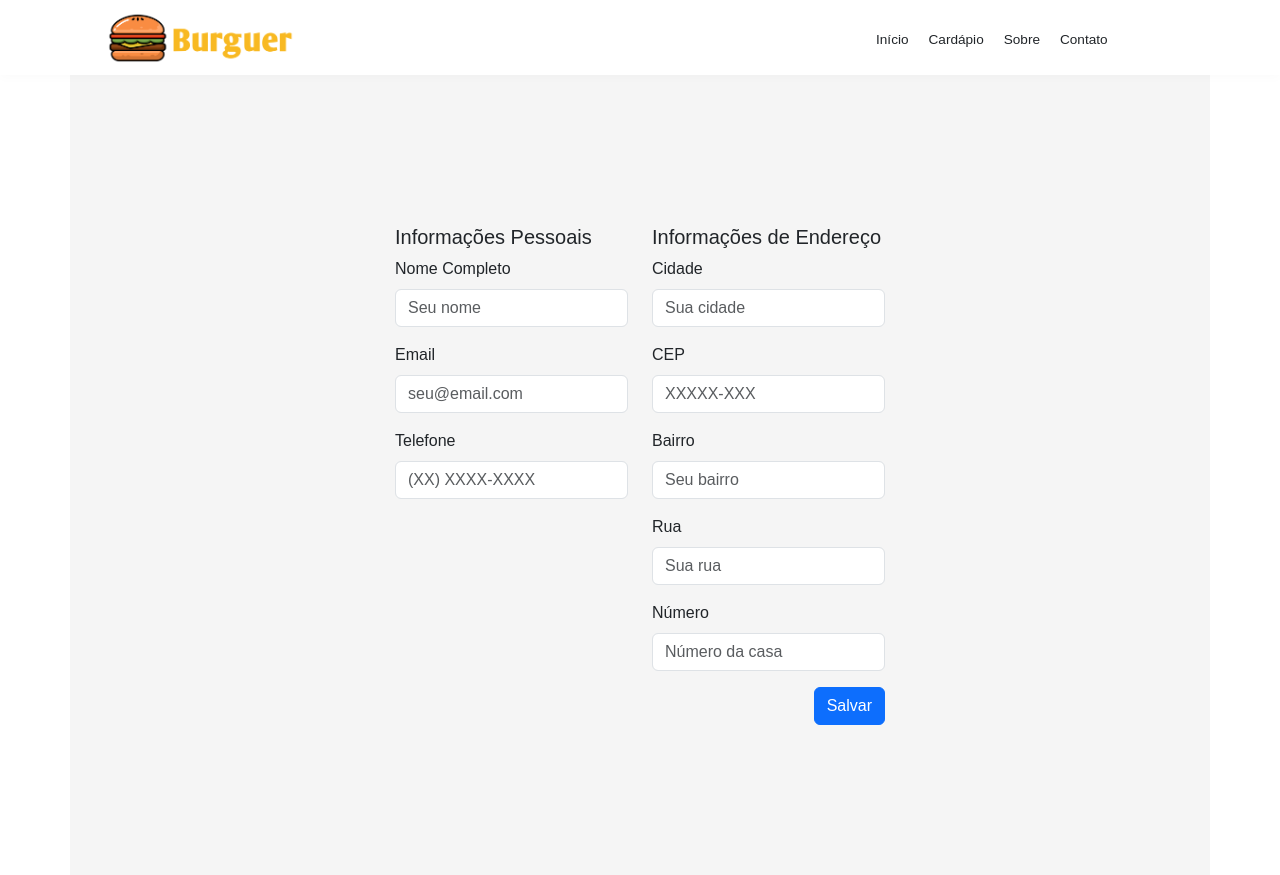
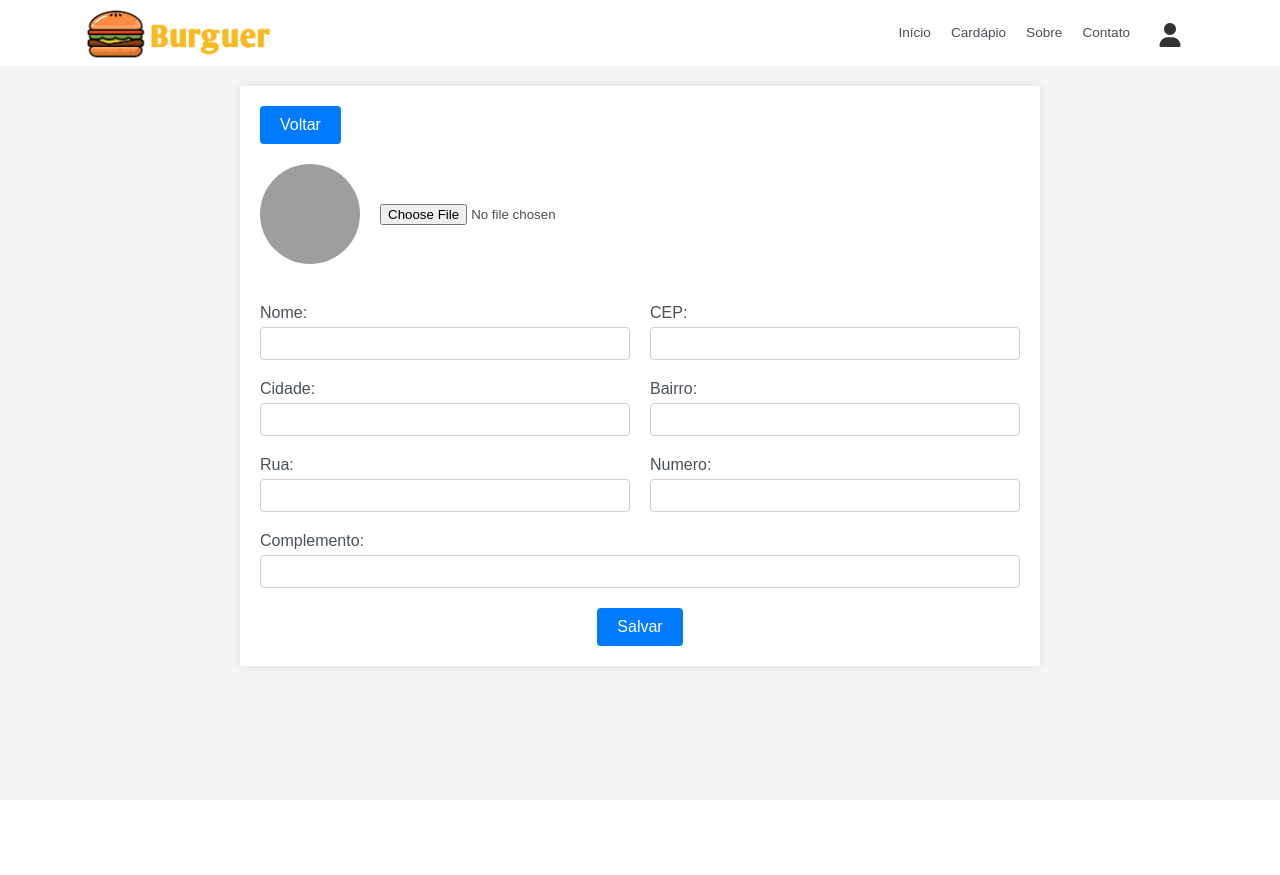
Before and after one commit to Upper-Solution/Pizza-Model, a PHP site: page /public/client/config-user.php in a window 1280 px wide. After the commit the page ends 672 px from the top, so only its background shows below. Run offline with PHP 8.4, Linux system fonts and the light colour scheme; the visitor is signed in with stand-in values (Sample User, id 1); data that the repository does not hold is empty; some libraries are stand-ins or nearby versions; some web fonts are replaced; grey boxes are pictures that could not be loaded.

Commit message:
Tela user-config e Nav

```diff
--- a/includes/nav.php
+++ b/includes/nav.php
@@ -90,7 +90,7 @@ if ($loggedIn) {
                         <?php if ($loggedIn): ?>
                             <div class="profile-menu" id="profileMenu">
                                 <a href="../client/meus-pedidos.php" class="profile-menu-item">Acompanhar pedido</a>
-                                <a href="../client/config-user.php" class="profile-menu-item">Ver Perfil</a>
+                                <a href="../client/tela-config.php" class="profile-menu-item">Configurações</a>
                                 <a href="../../config/logout.php" class="profile-menu-item">Sair</a>
                             </div>
                         <?php endif; ?>
--- a/public/client/config-user.php
+++ b/public/client/config-user.php
@@ -38,75 +38,73 @@ if ($loggedIn) {
 // Fechar conexão com o banco de dados
 $pdo = null;
 ?>
-
 <!DOCTYPE html>
-<html lang="pt-br">
-
+<html lang="pt-BR">
 <head>
     <meta charset="UTF-8">
     <meta name="viewport" content="width=device-width, initial-scale=1.0">
+    <script src="https://kit.fontawesome.com/8b4042ccf0.js" crossorigin="anonymous"></script>
     <title>Configurações de Usuário</title>
     <link rel="stylesheet" href="../css/config.css">
-    <link rel="stylesheet" href="../css/style.css">
-    <link href="https://cdn.jsdelivr.net/npm/bootstrap@5.3.0/dist/css/bootstrap.min.css" rel="stylesheet">
+    <link rel="stylesheet" href="../css/nav.css">
 </head>
-
 <body>
-    <div class="container">
     <header class="header">
             <?php include '../../includes/nav.php'; ?>
-        </header>
-        <div class="row">
-            <!-- Informações Pessoais -->
-            <div class="col-md-6 form-section">
-                <h5>Informações Pessoais</h5>
-                <form>
-                    <div class="mb-3">
-                        <label for="nome" class="form-label">Nome Completo</label>
-                        <input type="text" class="form-control" id="nome" placeholder="Seu nome">
-                    </div>
-                    <div class="mb-3">
-                        <label for="email" class="form-label">Email</label>
-                        <input type="email" class="form-control" id="email" placeholder="seu@email.com">
-                    </div>
-                    <div class="mb-3">
-                        <label for="telefone" class="form-label">Telefone</label>
-                        <input type="tel" class="form-control" id="telefone" placeholder="(XX) XXXX-XXXX">
-                    </div>
-                </form>
-            </div>
+    </header>
+    <div class="container-configUser">
 
-            <!-- Informações de Endereço -->
-            <div class="col-md-6 form-section">
-                <h5>Informações de Endereço</h5>
-                <form>
-                    <div class="mb-3">
-                        <label for="cidade" class="form-label">Cidade</label>
-                        <input type="text" class="form-control" id="cidade" placeholder="Sua cidade">
-                    </div>
-                    <div class="mb-3">
-                        <label for="cep" class="form-label">CEP</label>
-                        <input type="text" class="form-control" id="cep" placeholder="XXXXX-XXX">
-                    </div>
-                    <div class="mb-3">
-                        <label for="bairro" class="form-label">Bairro</label>
-                        <input type="text" class="form-control" id="bairro" placeholder="Seu bairro">
-                    </div>
-                    <div class="mb-3">
-                        <label for="rua" class="form-label">Rua</label>
-                        <input type="text" class="form-control" id="rua" placeholder="Sua rua">
-                    </div>
-                    <div class="mb-3">
-                        <label for="numero" class="form-label">Número</label>
-                        <input type="text" class="form-control" id="numero" placeholder="Número da casa">
-                    </div>
-                    <button type="submit" class="btn btn-primary btn-salvar float-end">Salvar</button>
-                </form>
-            </div>
+        <div class="cabeçalho-config-user">
+            <button id="backButton">Voltar</button>
+        </div>
+
+        <form class="forms-config-user" action="">
+        <div class="profile-section">
+            <img src="path/to/profile.jpg" alt="Foto de Perfil">
+            <input type="file" id="uploadPhoto">
+        </div>
+
+        <div class="form-group">
+            <label for="userName">Nome:</label>
+            <input type="text" id="userName" name="userName">
+        </div>
+
+        <div class="form-group">
+            <label for="userZip">CEP:</label>
+            <input type="text" id="userZip" name="userZip">
+        </div>
+
+        <div class="form-group">
+            <label for="userCity">Cidade:</label>
+            <input type="text" id="userCity" name="userCity">
+        </div>
+
+        <div class="form-group">
+            <label for="userDistrict">Bairro:</label>
+            <input type="text" id="userDistrict" name="userZip">
+        </div>
+
+        <div class="form-group">
+            <label for="userStreet">Rua:</label>
+            <input type="text" id="userStreet" name="userAddress">
+        </div>
+
+        <div class="form-group">
+            <label for="userHouseNumber">Numero:</label>
+            <input type="text" id="userHouseNumber" name="userAddress">
+        </div>
+
+        <div class="form-group">
+            <label for="userAddress">Complemento:</label>
+            <input type="text" id="userAddress" name="userAddress">
+        </div>
+        </form>
+
+        <div class="botao-salvar">
+            <button id="saveButton">Salvar</button>
         </div>
     </div>
 
-    <script src="https://cdn.jsdelivr.net/npm/bootstrap@5.3.0/dist/js/bootstrap.bundle.min.js"></script>
+    <script src="../js/edit-perfil-user.js"></script>
 </body>
-
 </html>
--- a/public/css/config.css
+++ b/public/css/config.css
@@ -10,6 +10,10 @@ body {
     font-family: 'Arial', sans-serif;
     background: #f5f5f5;
     color: #495057;
+}
+
+.container-telaConfig{
+    width: 100%;
 }
 
 /* Estilos do cabeçalho */
@@ -29,10 +33,13 @@ body {
 
 /* Blocos de configurações */
 .block {
+    position: relative;
     background: #fff;
+    border: 1px groove #000000;
     border-radius: 12px;
     padding: 20px;
     transition: transform 0.3s ease, box-shadow 0.3s ease;
+    cursor: pointer;
 }
 
 .block:hover {
@@ -41,13 +48,17 @@ body {
     box-shadow: 0 6px 12px gray;
 }
 
+.block .content {
+    position: relative;
+    z-index: 2;
+}
+
 .block a {
     font-size: 1.5rem;
     font-weight: 600;
     color: #000000;
     text-decoration: none;
     display: block;
-    margin-bottom: 15px;
     transition: color 0.3s ease;
 }
 
@@ -71,3 +82,94 @@ body {
         padding: 15px;
     }
 }
+
+/*****************
+Área Config-User */
+
+.container-configUser{
+    font-family: Arial, sans-serif;
+    padding: 20px;
+    background-color: #fff;
+    max-width: 800px;
+    margin: 0 auto;
+    box-shadow: 0 0 10px rgba(0, 0, 0, 0.1);
+}
+
+.cabeçalho-config-user {
+    display: flex;
+    justify-content: space-between;
+    align-items: center;
+    margin-bottom: 20px;
+}
+
+.cabeçalho-config-user button {
+    padding: 10px 20px;
+    font-size: 16px;
+    cursor: pointer;
+    border: none;
+    background-color: #007bff;
+    color: white;
+    border-radius: 4px;
+}
+
+.forms-config-user {
+    display: flex;
+    flex-wrap: wrap;
+    gap: 20px;
+}
+
+.profile-section {
+    flex: 1 1 100%;
+    display: flex;
+    align-items: center;
+    gap: 20px;
+    margin-bottom: 20px;
+}
+
+.profile-section img {
+    width: 100px;
+    height: 100px;
+    border-radius: 50%;
+    object-fit: cover;
+}
+
+.profile-section input[type="file"] {
+    flex: 1;
+}
+
+.form-group {
+    flex: 1 1 calc(50% - 20px);
+    display: flex;
+    flex-direction: column;
+}
+
+.form-group label {
+    margin-bottom: 5px;
+}
+
+.form-group input {
+    padding: 8px;
+    border: 1px solid #ccc;
+    border-radius: 4px;
+}
+
+/* Para inputs de uma linha inteira */
+.form-group.full-width {
+    flex: 1 1 100%;
+}
+
+.botao-salvar {
+    display: flex;
+    justify-content: center;
+    margin-top: 20px;
+}
+
+.botao-salvar button {
+    padding: 10px 20px;
+    font-size: 16px;
+    cursor: pointer;
+    border: none;
+    background-color: #007bff;
+    color: white;
+    border-radius: 4px;
+}
```
Also changed, not shown: public/client/tela-config.php (+24 -12 lines), public/js/meus-pedidos.js (deleted, +0 -15 lines).
